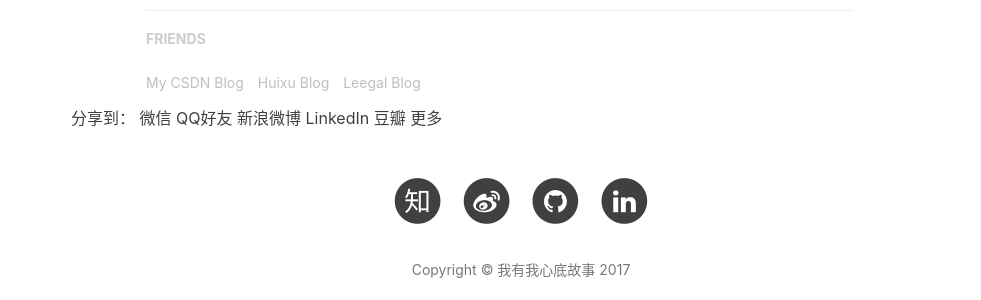
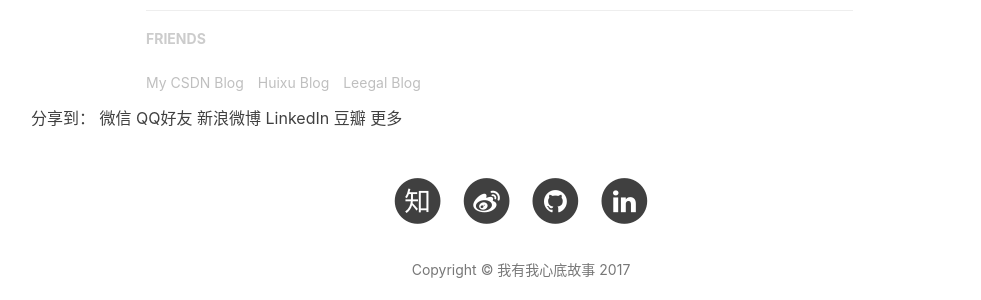
Before and after one commit to Tomy-Lee/Tomy-Lee.github.io, a Jekyll site: the page built from _posts/2017-11-13-golang-martini.md, in a window 1280 px wide. Shown: the part 4197-4497 px from the top of the page, without its empty margins (119-1100 px from the left). Built offline with Jekyll 4.4.1, drawn with Linux system fonts in a browser that asks for light colours; nearby versions of some CDN libraries; comment, search, counter and statistics services are not loaded.

Commit message:
Update post.html

```diff
--- a/_layouts/post.html
+++ b/_layouts/post.html
@@ -255,7 +255,7 @@
 
 
 <!-- JiaThis Button BEGIN -->
-<div class="jiathis_style" style="width:900px; height:20px; margin:0 auto;">
+<div class="jiathis_style" style="width:980px; height:20px; margin:0 auto;">
 	<span class="jiathis_txt">分享到：</span>
 	<a class="jiathis_button_weixin">微信</a>
 	<a class="jiathis_button_cqq">QQ好友</a>
```
